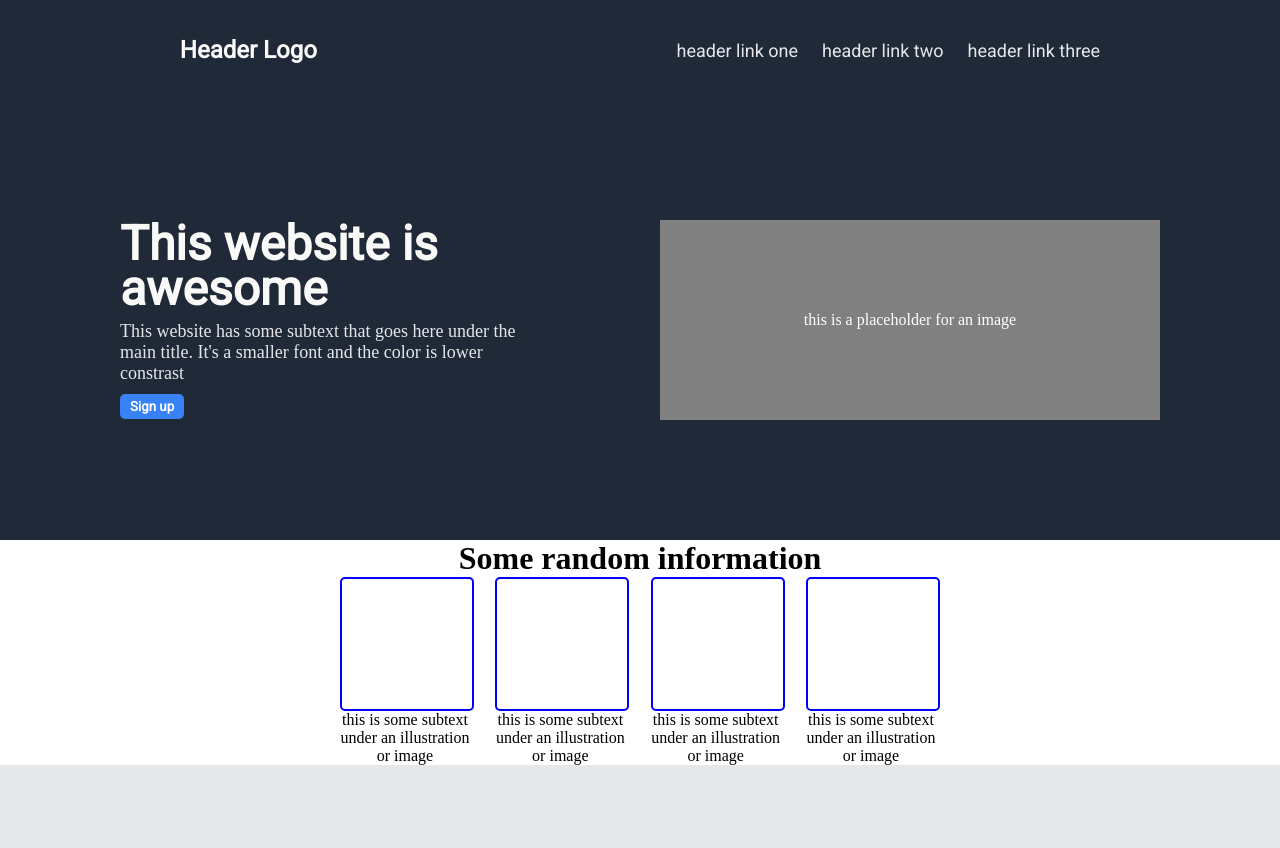
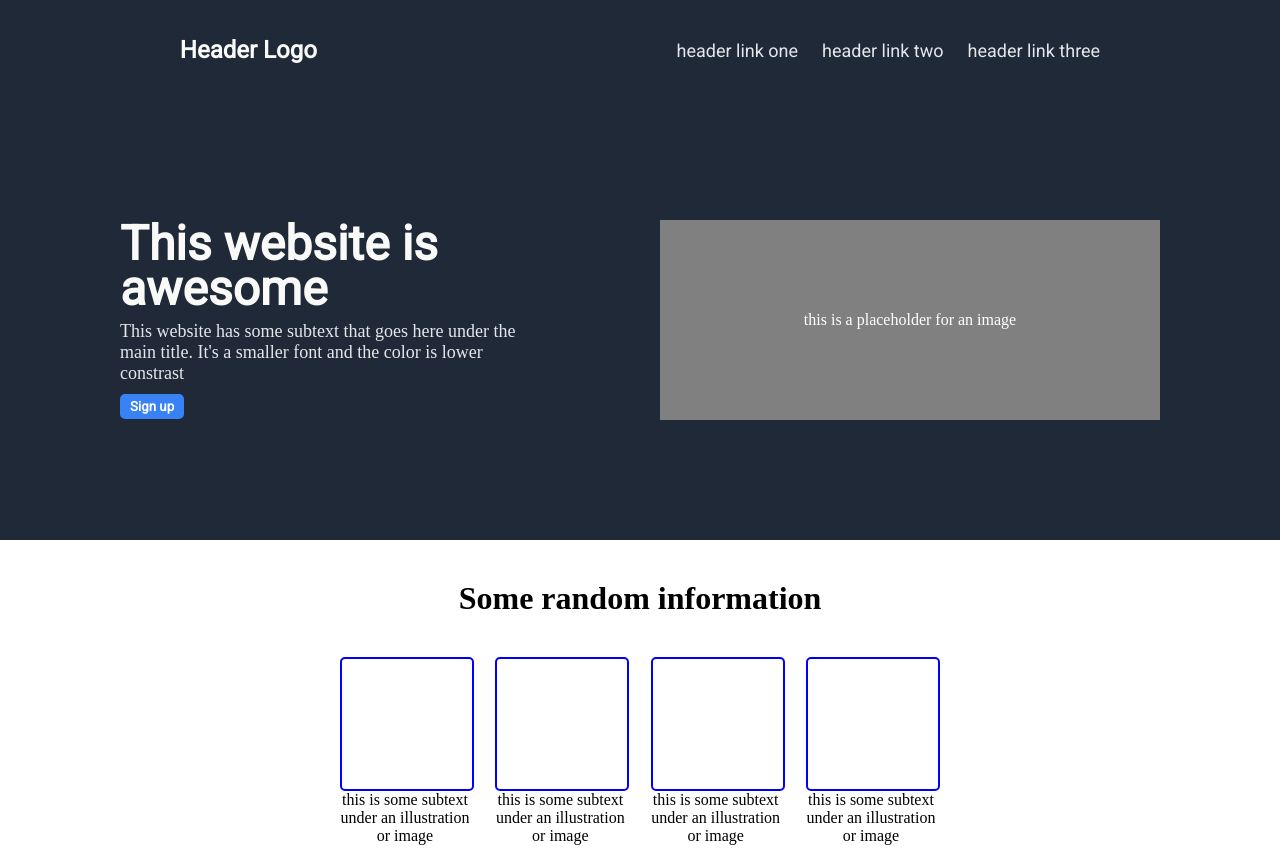
Before and after one commit to koreshlamb/landing-page, a plain HTML site: page index.html in a window 1280 px wide. Shown: the top 848 px of the page. Drawn offline with Linux system fonts and the light colour scheme.

Commit message:
fixed padding and margins

```diff
--- a/style.css
+++ b/style.css
@@ -88,10 +88,12 @@ button {
   flex-direction: column;
   align-items: center;
 
+
 }
 
 .showcase-title {
   text-align: center;
+  margin: 40px;
 }
 
 .item-border {
@@ -105,6 +107,7 @@ button {
   display: flex;
   width: 600px;
   justify-content: space-between;
+  margin-bottom: 72px;
 
 }
 
```
